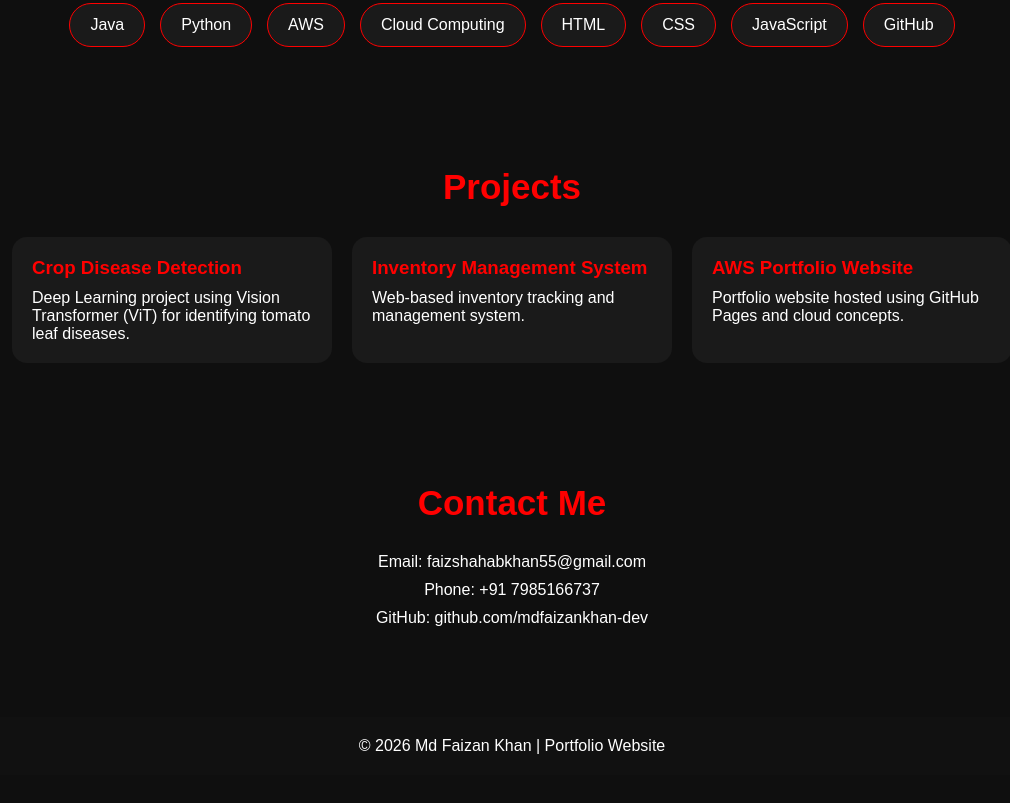
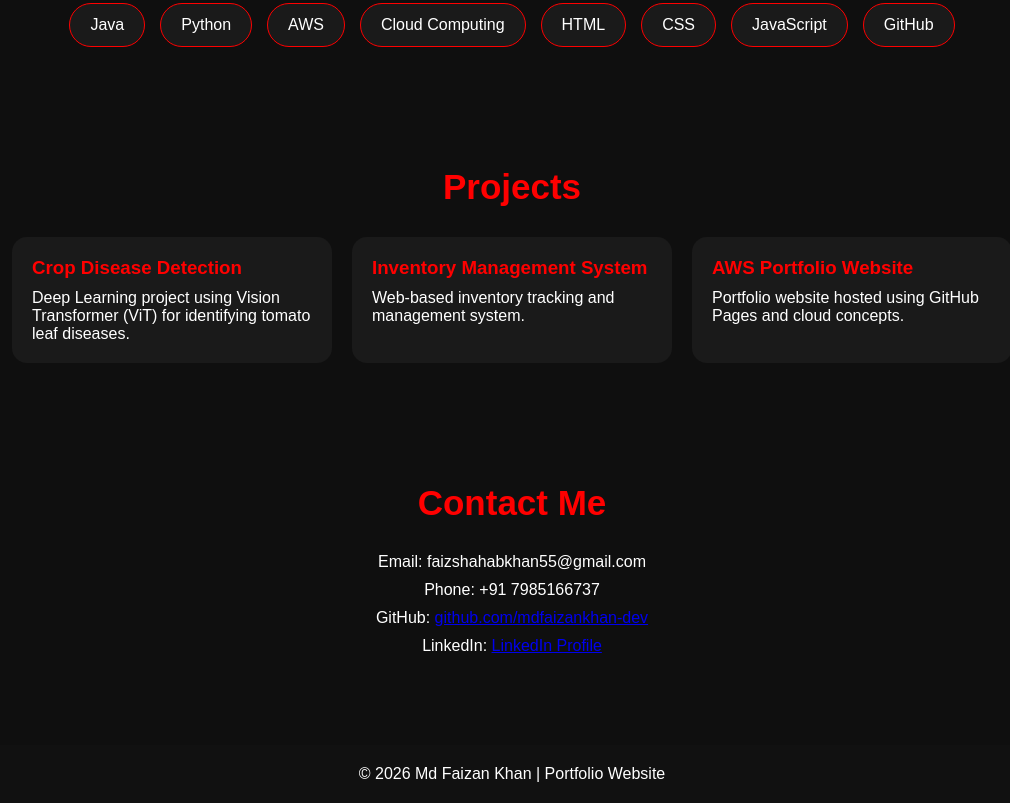
Before and after one commit to mdfaizankhan-dev/portfolio, a plain HTML site: page index.html in a window 1280 px wide. Shown: the part 1163-1966 px from the top of the page, without its empty margins (128-1138 px from the left). Before the commit the page ends 1938 px from the top, so only its background shows below. Drawn offline with Linux system fonts and the light colour scheme.

Commit message:
Added social links

```diff
--- a/index.html
+++ b/index.html
@@ -235,7 +235,18 @@ footer{
     <div class="contact">
         <p>Email: faizshahabkhan55@gmail.com</p>
         <p>Phone: +91 7985166737</p>
-        <p>GitHub: github.com/mdfaizankhan-dev</p>
+        <p>
+GitHub:
+<a href="https://github.com/mdfaizankhan-dev" target="_blank">
+github.com/mdfaizankhan-dev
+</a>
+</p>
+<p>
+LinkedIn:
+<a href="https://www.linkedin.com/in/ md-faizan-khan-42" target="_blank">
+LinkedIn Profile
+</a>
+</p>
     </div>
 </section>
 
```
